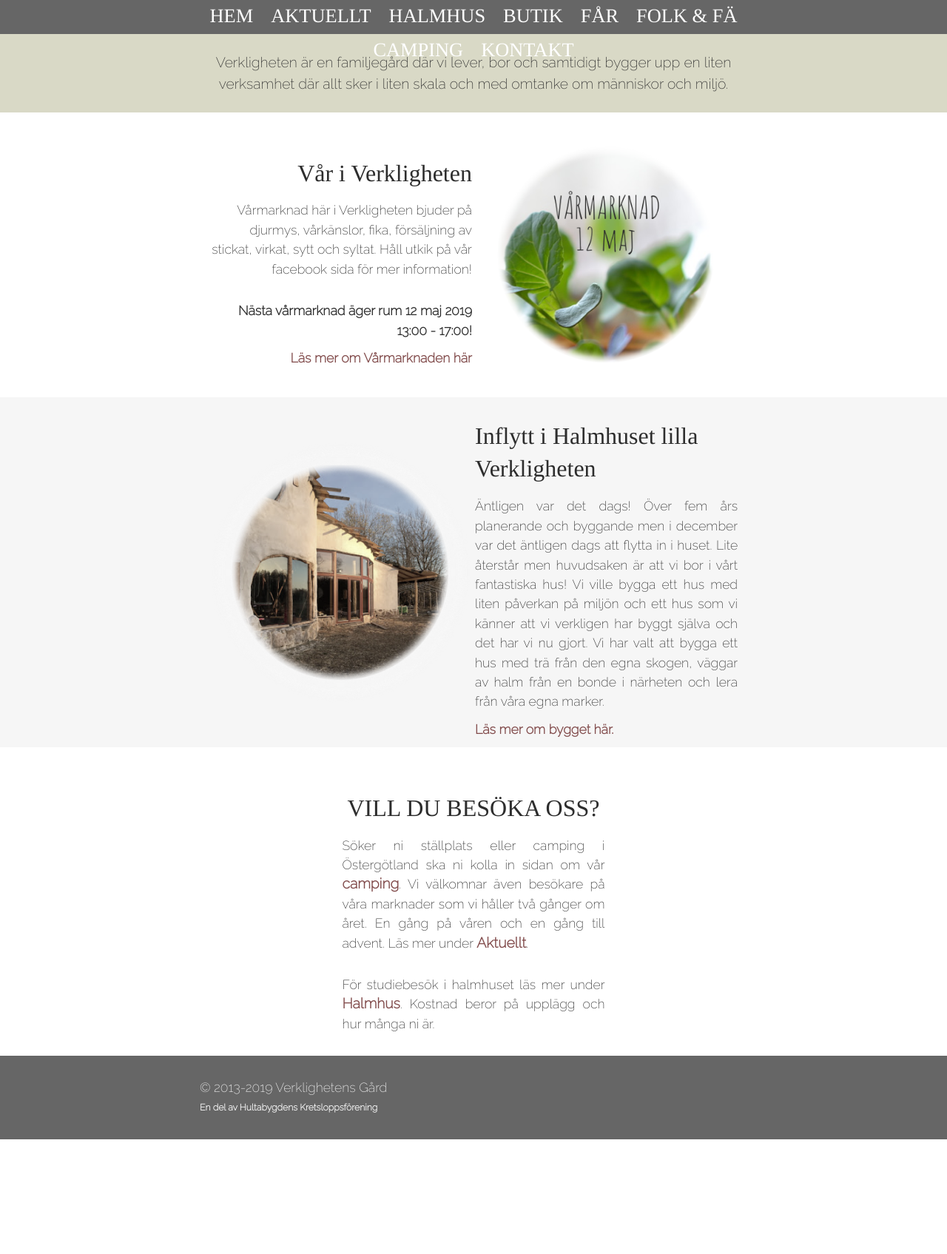
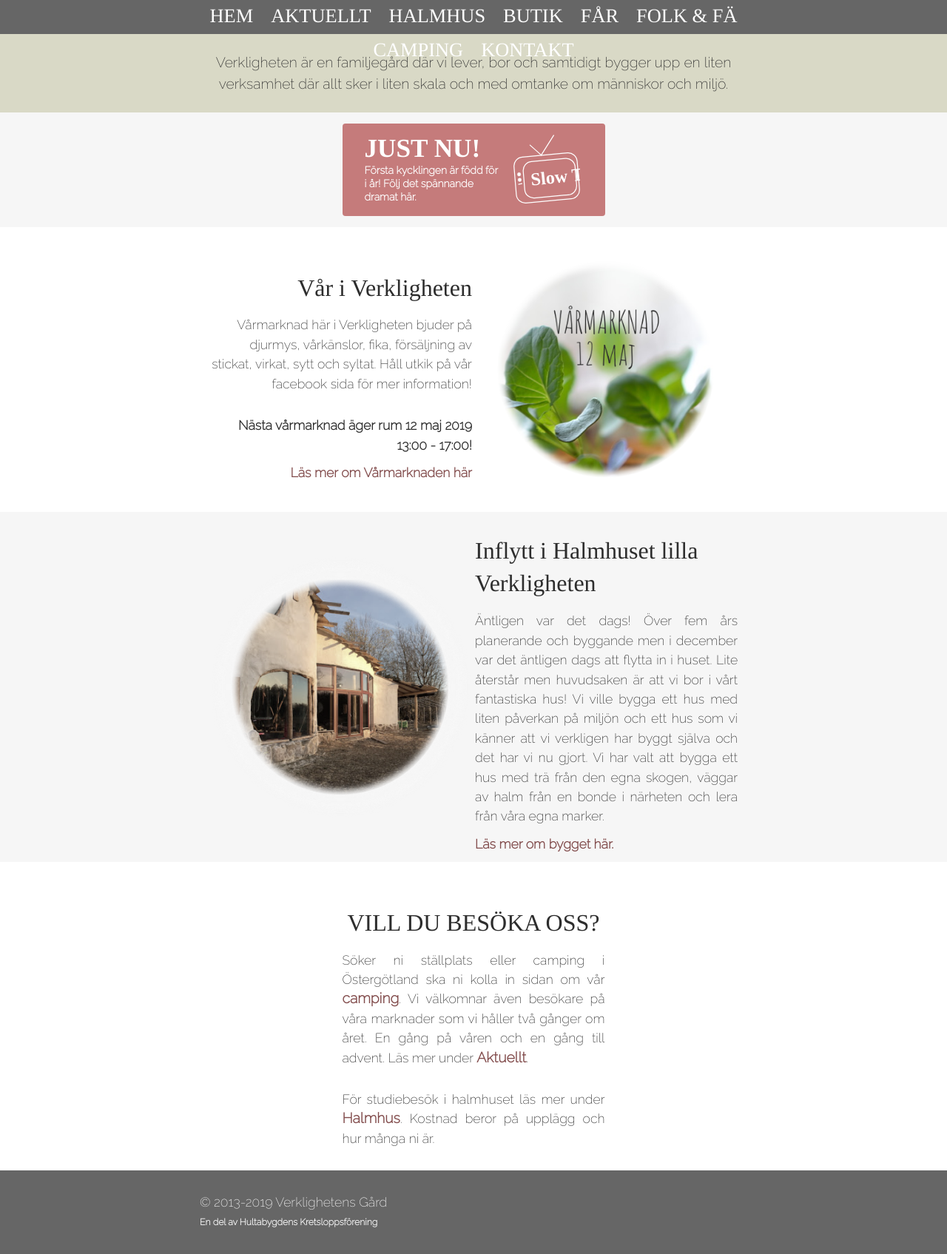
Before and after one commit to lejossan/verkligheten, a PHP site: page / in a window 1280 px wide. Shown: the part 551-2246 px from the top of the page at 74% size. Before the commit the page ends 2091 px from the top, so only its background shows below. Run offline with PHP 8.4, Linux system fonts and the light colour scheme; some libraries are stand-ins or nearby versions; some web fonts are replaced.

Commit message:
puff för slowtv tillagd

```diff
--- a/butik.php
+++ b/butik.php
@@ -12,7 +12,8 @@
       <h2>PRODUKTER FRÅN VERKLIGHETEN</h2>
       <p>Vi odlar mycket här i Verkligheten och säljer gärna det vi själva inte gör av med. Till våra marknader fixar vi en liten butik i stallet. Där finns ett urval av noga utvalda produkter, alla med stor hänsyn till människa och miljö. Du kan tex hitta ekologiska tvålar från Klockargårdens, linoljeprodukter från Kulturhantverkarna, ekologiska fröer från ECO Grow och rengöringsprodukter från Iris Hantverk. Från oss i verkligheten brukar det finnas både tovat och prylar i trä. På vårmarknaden säljer vi även en massa olika förodlade grönsaksplantor. På julmarknaden kan du instället hitta fröhjärtan till fåglarna, jullimpor och julgrupper till julkalaset.</p>
       <div class="col--6">
-      <p><a href="mailto:info@verklighetensgard.se" class="button"><span class="icon icon--mail-white mr"></span><span>Maila oss för mer info!</span></a></p></div>
+        <p><a href="mailto:info@verklighetensgard.se" class="button"><span class="icon icon--mail-white mr"></span><span>Maila oss för mer info!</span></a></p>
+      </div>
     </div>
 
     <div class="col--12">
--- a/css/styles.css
+++ b/css/styles.css
@@ -261,6 +261,7 @@ body {
 
 h1, h2, h3, .h1, .h2, .h3 {
   font-family: "Amatica SC", "Times";
+  vertical-align: middle;
 }
 
 h1, .h1 {
@@ -321,6 +322,10 @@ a.nolink {
   text-decoration: none;
   color: #FFFFFF;
   font-weight: normal;
+}
+
+.minor {
+  font-size: 0.8em;
 }
 
 .strong {
@@ -646,6 +651,12 @@ iframe.slowtv {
   background: url("../img/icon-mail-white.svg") no-repeat;
   background-size: 50px;
 }
+.icon--tv {
+  background: url("../img/icon-tv.svg") no-repeat;
+  background-size: 90px;
+  width: 90px;
+  height: 95px;
+}
 
 .button {
   background-color: #8b9c7b;
@@ -653,14 +664,38 @@ iframe.slowtv {
   display: block;
   transition: background-color 0.5s;
   color: white;
-  padding: 15px 5px;
+  padding: 15px;
   text-align: center;
 }
 .button:hover {
   background-color: #748366;
   text-decoration: none;
 }
+.button.redlight {
+  background-color: #C57B7B;
+}
+.button:hover {
+  background-color: #824c4c;
+  text-decoration: none;
+}
+.button.more {
+  text-align: left;
+  padding: 15px 30px;
+}
+.button.more .h2 {
+  display: block;
+  margin-top: 0;
+  line-height: 1.1em;
+}
 
+@media only screen and (max-width: 765px) {
+  .button.more {
+    text-align: center;
+  }
+  .button.more .icon {
+    margin-top: 15px;
+  }
+}
 #mc_embed_signup form {
   background: #F6F6F6;
 }
--- a/header.php
+++ b/header.php
@@ -19,7 +19,7 @@
   <meta name="author" content="Verklighetens Gård">
   <meta name="viewport" content="width=device-width, initial-scale=1">
 
-  <link rel="stylesheet" href="css/styles.css?v=2">
+  <link rel="stylesheet" href="css/styles.css?v=2.1">
   <link rel="stylesheet" href="css/jquery.fancybox.min.css">
   <link href="https://fonts.googleapis.com/css?family=Amatica+SC|Raleway:200" rel="stylesheet">
 
--- a/index.php
+++ b/index.php
@@ -7,6 +7,20 @@
   <?php include('menu.php'); ?>
 
   <?php include('texts/payoff.php'); ?>
+
+  <div class="section">
+    <div class="container">
+      <div class="col--6">
+          <a href="/slowtv.php" class="button more redlight">
+            <div class="col--8">
+              <span class="h2">JUST NU!</span>
+              <span class="minor">Första kycklingen är född för i år! Följ det spännande dramat här.</span>
+            </div>
+            <span class="icon icon--tv ml"></span>
+          </a>
+      </div>
+    </div>
+  </div>
 
   <div class="section white">
     <div class="container">
--- a/sass/components/button.scss
+++ b/sass/components/button.scss
@@ -4,10 +4,39 @@
   display: block;
   transition: background-color 0.5s;
   color: white;
-  padding: $gutter 5px;
+  padding: $gutter;
   text-align: center;
   &:hover {
     background-color: $greendark;
     text-decoration: none;
   }
+  &.redlight {
+    background-color: $redlight;
+  }
+  &:hover {
+    background-color: $reddark;
+    text-decoration: none;
+  }
+  &.more {
+    text-align: left;
+    padding: $gutter $gutter*2;
+    .h2 {
+      display: block;
+      margin-top: 0;
+      line-height: 1.1em;
+    }
+  }
 }
+
+
+
+
+
+@media only screen and (max-width: 765px) {
+    .button.more {
+      text-align: center;
+      .icon {
+        margin-top: $gutter;
+      }
+    }
+  }
--- a/sass/components/icons.scss
+++ b/sass/components/icons.scss
@@ -19,4 +19,10 @@
     background: url('../img/icon-mail-white.svg') no-repeat;
     background-size: 50px;
   }
+  &--tv {
+    background: url('../img/icon-tv.svg') no-repeat;
+    background-size: 90px;
+    width: 90px;
+    height: 95px;
+  }
 }
--- a/sass/general.scss
+++ b/sass/general.scss
@@ -7,6 +7,7 @@ body{
 }
 h1,h2,h3,.h1,.h2,.h3{
   font-family: $font-family-first;
+  vertical-align: middle;
 }
 h1,.h1{
 	color: $light;
@@ -61,6 +62,9 @@ a{
     color: $white;
     font-weight: normal;
   }
+}
+.minor {
+  font-size: 0.8em;
 }
 .strong {
   font-weight: 900;
--- a/sass/globals.scss
+++ b/sass/globals.scss
@@ -12,6 +12,7 @@ $light: #F6F6F6;
 $white: #FFFFFF;
 $red: #9C7B7B;
 $reddark: #824c4c;
+$redlight: #C57B7B;
 $greenlight: #D9D9C6;
 $green: #8b9c7b;
 $greendark: #748366;
```
Also changed, not shown: img/icon-tv.svg (added), 1 other file.
